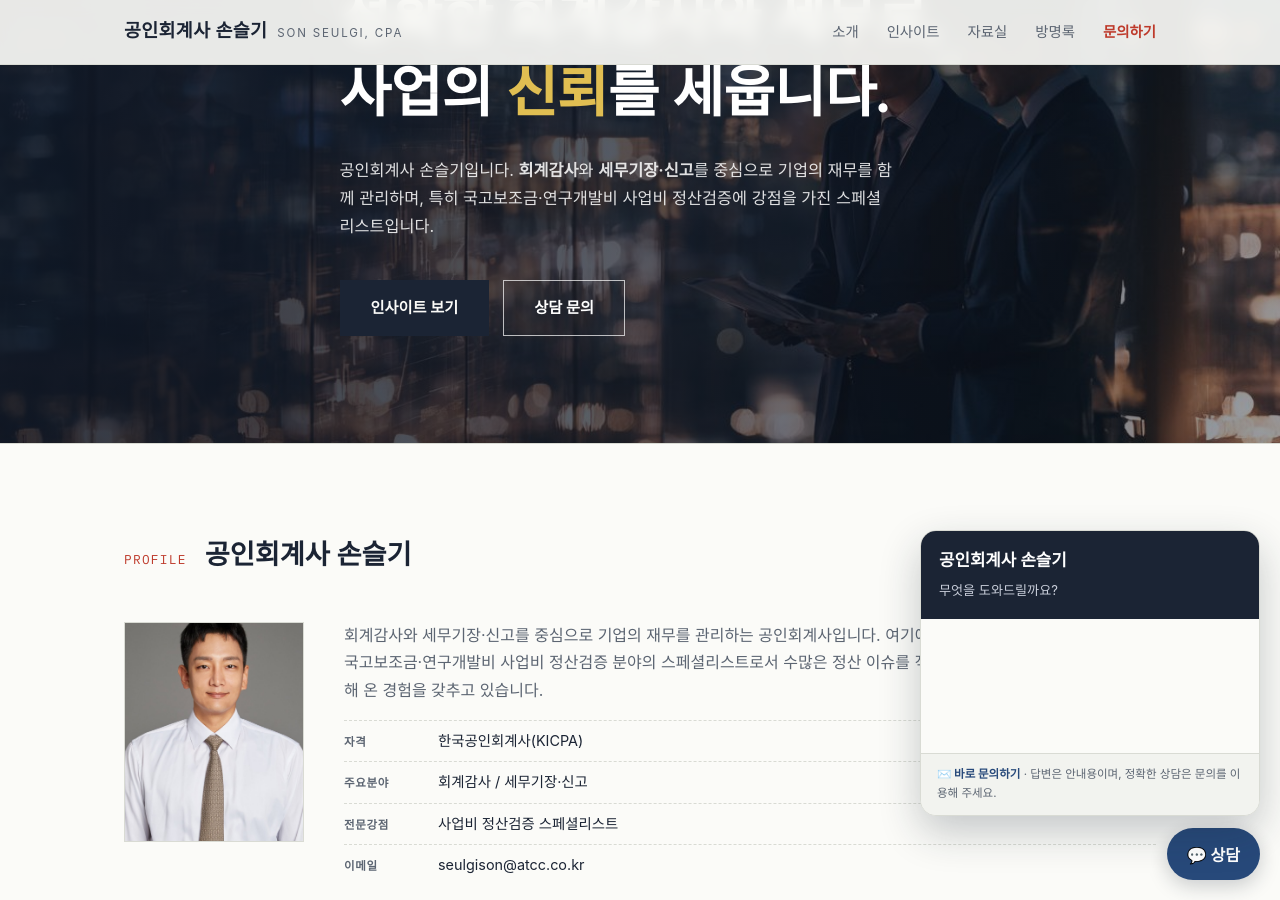
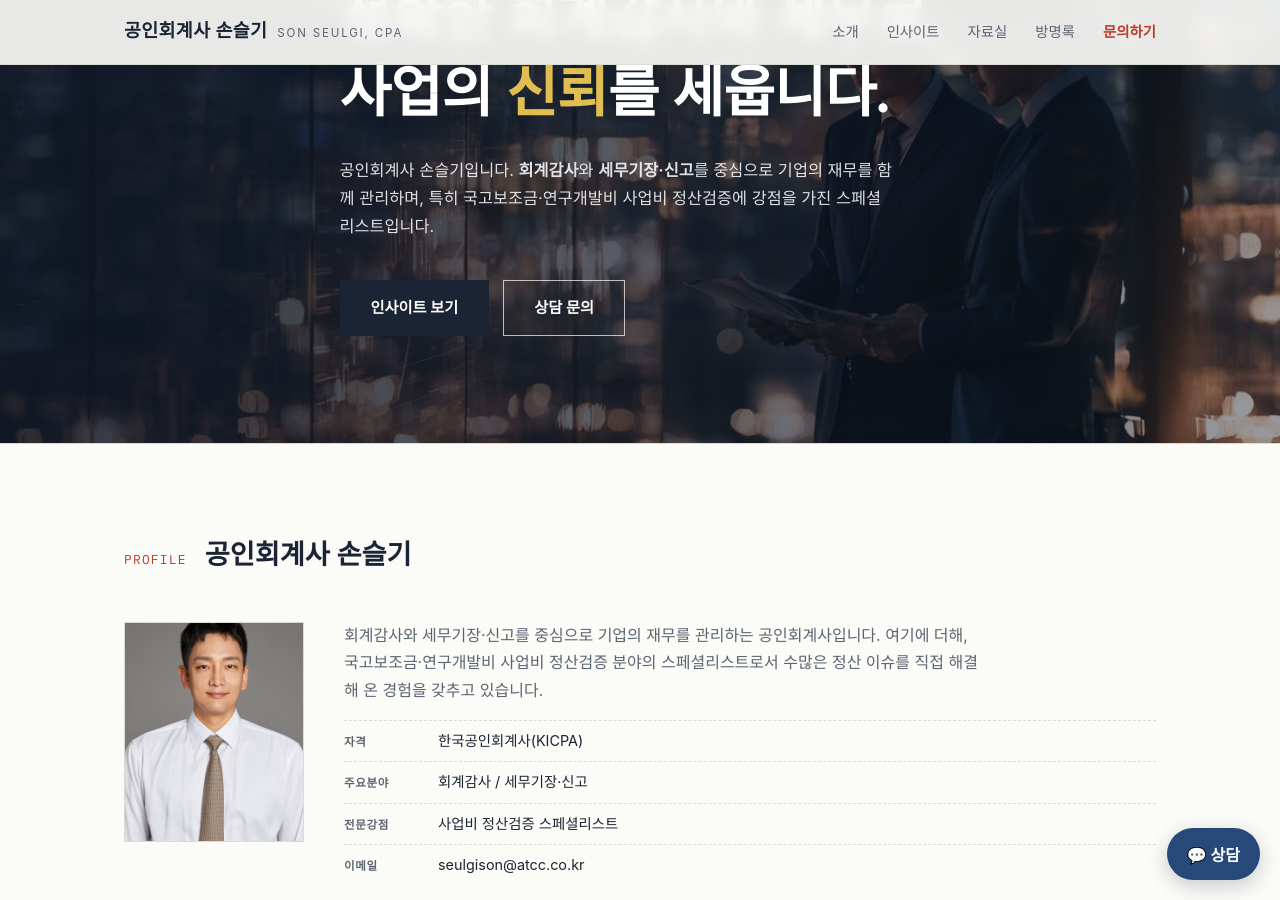
Before and after one commit to shinesky97/ccrnd-site, a Jekyll site: the page built from index.html, in a window 1280 px wide and 900 px high, scrolled down 270 px. Built offline with Jekyll 4.4.1, drawn with Linux system fonts in a browser that asks for light colours; some web fonts are replaced.

Commit message:
챗봇 모바일 개선: 기본 닫힘 버그 수정 + 창 닫기 버튼 추가
- .cbot-panel의 display:flex가 hidden 속성을 덮어써 패널이 기본으로
  열려 있던 버그 수정 (.cbot-panel[hidden]{display:none})
- 대화창 헤더에 닫기(✕) 버튼 추가 (하단 토글 외에 창 안에서도 닫기)
- 모바일에서 기본은 아이콘만 노출, 눌러야 열림

Co-Authored-By: Claude Opus 4.8 <noreply@anthropic.com>
Claude-Session: https://claude.ai/code/session_01Uu9zebzzNPkkEVbDHXyNE1

```diff
--- a/_includes/chatbot.html
+++ b/_includes/chatbot.html
@@ -11,6 +11,7 @@
         <strong>공인회계사 손슬기</strong>
         <span>무엇을 도와드릴까요?</span>
       </div>
+      <button id="cbot-close" class="cbot-close" type="button" aria-label="대화창 닫기">✕</button>
     </div>
     <div id="cbot-log" class="cbot-log"></div>
     <div id="cbot-quick" class="cbot-quick"></div>
--- a/assets/css/main.css
+++ b/assets/css/main.css
@@ -373,7 +373,12 @@ footer.site{border-top:2px solid var(--ink);padding:36px 0 48px;font-size:.83rem
 .cbot-panel{position:absolute;right:0;bottom:64px;width:340px;max-width:calc(100vw - 40px);
   background:var(--paper);border:1px solid var(--rule);border-radius:16px;overflow:hidden;
   box-shadow:0 16px 40px rgba(27,36,52,.24);display:flex;flex-direction:column}
-.cbot-head{background:var(--ink);color:#fff;padding:16px 18px}
+.cbot-panel[hidden]{display:none}
+.cbot-head{background:var(--ink);color:#fff;padding:16px 18px;display:flex;align-items:center;justify-content:space-between;gap:12px}
+.cbot-close{flex:none;width:30px;height:30px;border:none;border-radius:50%;cursor:pointer;
+  background:rgba(255,255,255,.14);color:#fff;font-size:.95rem;line-height:1;
+  display:inline-flex;align-items:center;justify-content:center;transition:background .15s}
+.cbot-close:hover{background:rgba(255,255,255,.28)}
 .cbot-head strong{display:block;font-family:var(--serif);font-size:1.05rem}
 .cbot-head span{font-size:.82rem;color:#C9CEDA}
 .cbot-log{padding:16px;max-height:46vh;min-height:120px;overflow-y:auto;display:flex;flex-direction:column;gap:10px}
```
Also changed, not shown: other parts of _includes/chatbot.html (+1 -0 lines).
